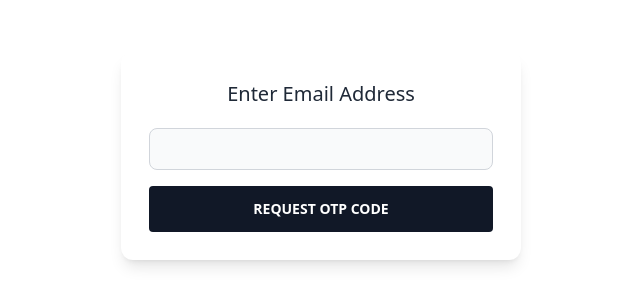
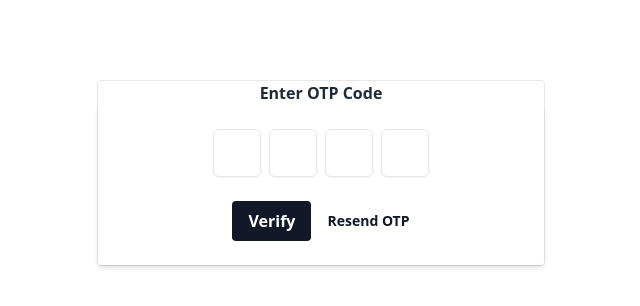
Before and after one commit to dillahmwangi/BorderLink, a React (Vite) app: page /otp in a window 1280 px wide. Shown: the top 306 px of the page, without its empty margins (319-959 px from the left). Built offline with nearby package versions, Linux system fonts and the light colour scheme.

Commit message:
created otp page

```diff
--- a/src/Pages/Otp.jsx
+++ b/src/Pages/Otp.jsx
@@ -4,34 +4,28 @@ import { Link } from 'react-router-dom'
 const Otp = () => {
   return (
 
-<main id="content" role="main" className="w-full max-w-md mx-auto p-6">
-    <div className="mt-7 bg-white  rounded-xl shadow-lg dark:bg-gray-800 dark:border-gray-700">
-      <div className="p-4 sm:p-7">
-        <div className="text-center">
-          <h1 className="block text-xl font-800 text-gray-800 dark:text-white">Enter Email Address</h1>
+<div className="max-w-md mx-auto border  mt-20 rounded">
+<h1 className=" text-center font-bold text-gray-800 dark:text-white">Enter OTP Code</h1>
+    <form className="shadow-md px-4 py-6">
+        <div className="flex justify-center gap-2 mb-6">
+
+            <input className="w-12 h-12 text-center border rounded-md shadow-sm focus:border-teal-500 focus:ring-teal-500" type="text" maxLength="1" pattern="[0-9]" inputMode="numeric" autoComplete="one-time-code" required/>
+            <input className="w-12 h-12 text-center border rounded-md shadow-sm focus:border-teal-500 focus:ring-teal-500" type="text" maxLength="1" pattern="[0-9]" inputMode="numeric" autoComplete="one-time-code" required/>
+            <input className="w-12 h-12 text-center border rounded-md shadow-sm focus:border-teal-500 focus:ring-teal-500" type="text" maxLength="1" pattern="[0-9]" inputMode="numeric" autoComplete="one-time-code" required/>
+            <input className="w-12 h-12 text-center border rounded-md shadow-sm focus:border-teal-500 focus:ring-teal-500" type="text" maxLength="1" pattern="[0-9]" inputMode="numeric" autoComplete="one-time-code" required/>
         </div>
+        <div className="flex items-center justify-center">
+          <Link to="/newpass"
+            className="bg-gray-900 hover:bg-gray-700 text-white font-bold py-2 px-4 rounded focus:outline-none focus:shadow-outline" type="button">
+                Verify
 
-        <div className="mt-5">
-          <form>
-            <div className="grid gap-y-4">
-              <div>
-                <div className="relative">
-              <div className="max-w-2xl mx-auto">
-            <input  type="email" className="bg-gray-50 border border-gray-300 text-gray-900 text-sm rounded-lg focus:ring-blue-500 focus:border-blue-500 block w-full p-2.5 dark:bg-gray-700 dark:border-gray-600 dark:placeholder-gray-400 dark:text-white dark:focus:ring-blue-500 dark:focus:border-blue-500"/>
+           </Link>
+            <Link className="inline-block align-baseline font-bold text-sm text-gray-900 hover:text-gray-800 ml-4" to="/">
+                Resend OTP
+            </Link>
         </div>
-                </div>
-                <p className="hidden text-xs text-red-600 mt-2" id="email-error">Please include a valid email address so we can get back to you</p>
-              </div>
-              <Link
-              to="/otp" className="py-3 px-4 inline-flex justify-center items-center gap-2 rounded border border-transparent font-semibold bg-gray-900 text-white hover:bg-gray-800 focus:outline-none focus:ring-2 focus:ring-gray-200 focus:ring-offset-2 transition-all text-sm dark:focus:ring-offset-gray-800">
-              <button type="submit" >REQUEST OTP CODE</button>
-           </Link>
-            </div>
-          </form>
-        </div>
-      </div>
-    </div>
-  </main>
+    </form>
+</div>
   )
 }
 
```
